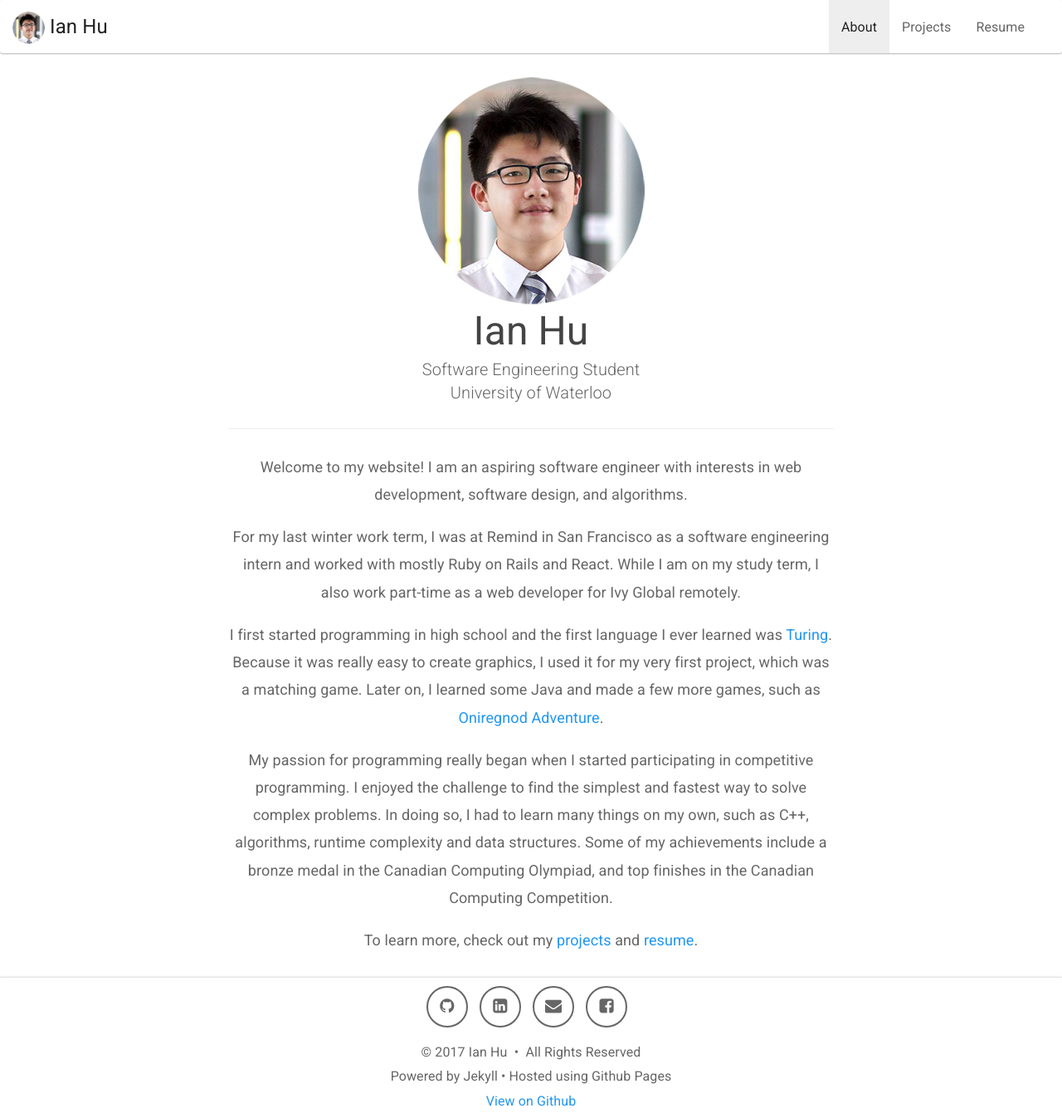
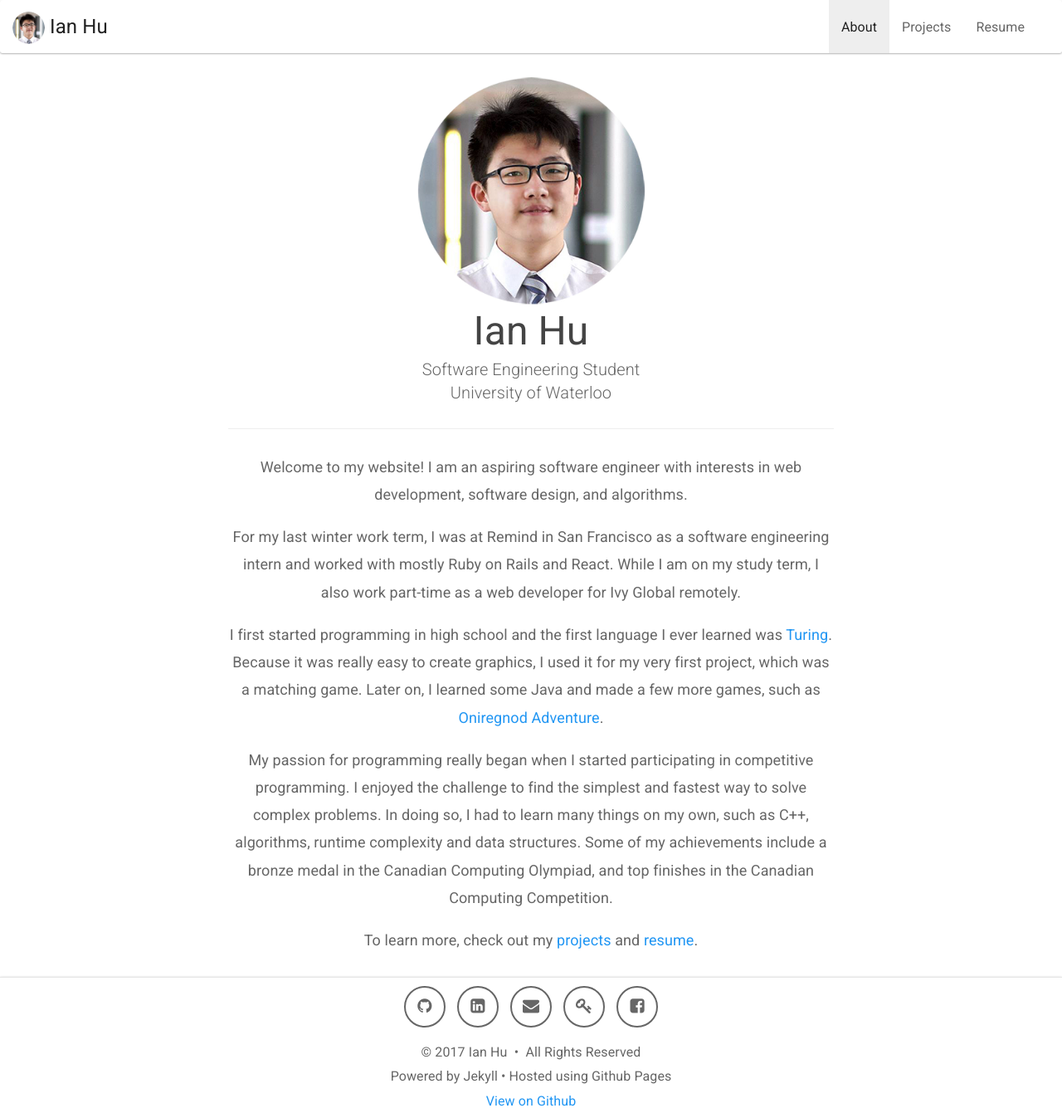
Before and after one commit to ian952/ian952.github.io, a Jekyll site: the page built from index.html, in a window 1280 px wide. Shown: the whole page at 83% size. Built offline with Jekyll 4.4.1, drawn with Linux system fonts in a browser that asks for light colours; nearby versions of some CDN libraries.

Commit message:
add keybase

```diff
--- a/_includes/footer.html
+++ b/_includes/footer.html
@@ -3,7 +3,8 @@
         <li class = "fade-in"><a class="btn-social" target="_blank" href="https://github.com/ian952"><i class = "fa fa-fw fa-github"></i></a></li>
         <li class = "fade-in"><a class="btn-social" target="_blank" href="https://www.linkedin.com/in/ianhuca"><i class = "fa fa-fw fa-linkedin-square"></i></a></li>
         <li class = "fade-in"><a class="btn-social" target="_blank" href="mailto:ianhu952@hotmail.com"><i class = "fa fa-fw fa-envelope"></i></a></li>
-        <li class = "fade-in"><a class="btn-social" target="_blank" href="https://www.facebook.com/Ian.Hu.is.awesome"><i id="fb-icon" class = "fa fa-fw fa-facebook-square"></i></a></li>
+        <li class = "fade-in"><a class="btn-social" target="_blank" href="https://keybase.io/ian952"><i class = "fa fa-fw fa-key"></i></a></li>
+        <li class = "fade-in"><a class="btn-social" target="_blank" href="https://www.facebook.com/Ian.Hu.is.awesome"><i class = "fa fa-fw fa-facebook-square"></i></a></li>
     </ul>
     <div class="text-center">
         © 2017 Ian Hu • All Rights Reserved
--- a/_sass/bootstrap-sass-3.3.6/assets/stylesheets/bootstrap/_type.scss
+++ b/_sass/bootstrap-sass-3.3.6/assets/stylesheets/bootstrap/_type.scss
@@ -172,7 +172,7 @@ ol {
 // Inline turns list items into inline-block
 .list-inline {
   @include list-unstyled;
-  margin-left: -5px;
+  // margin-left: -5px;
 
   > li {
     display: inline-block;
```
